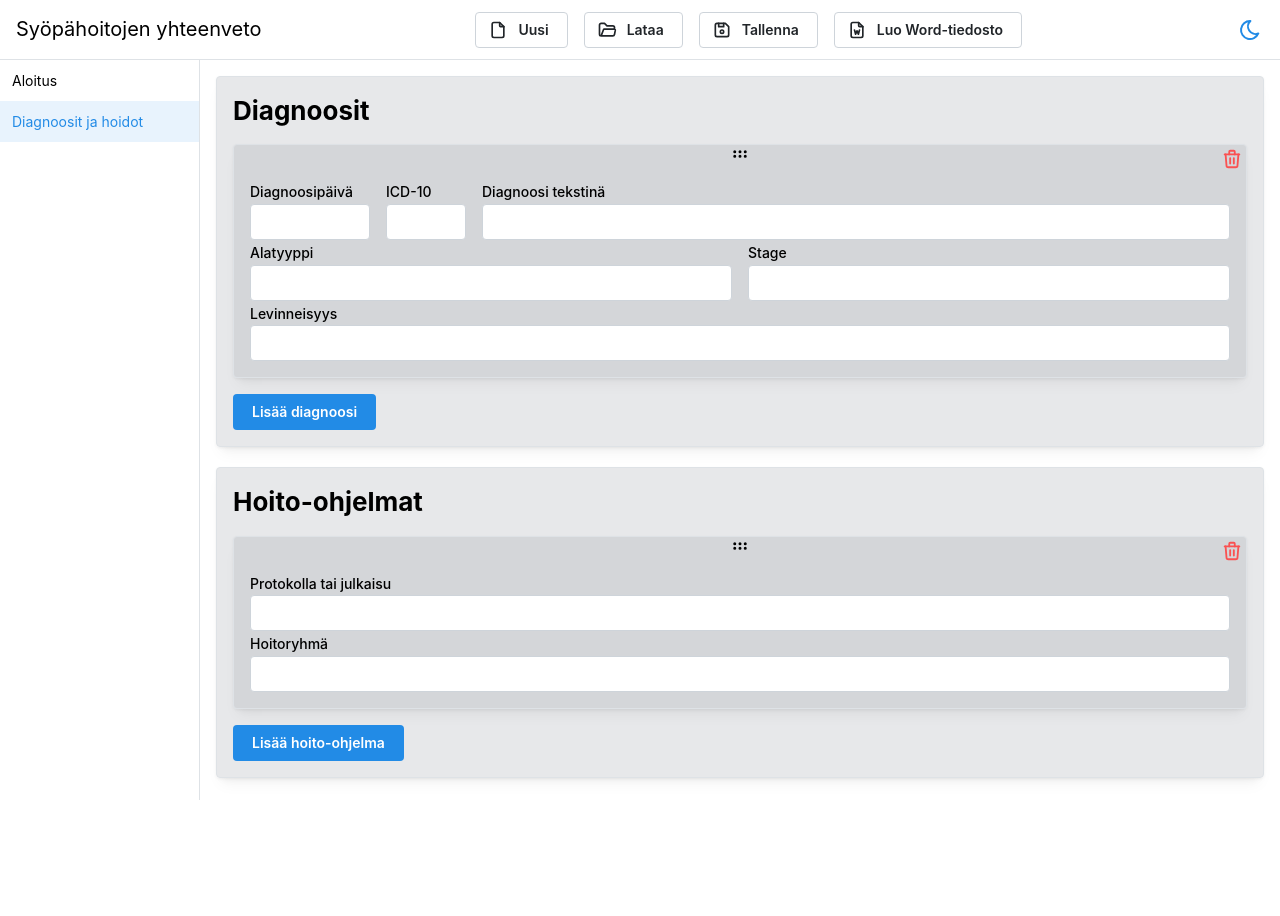
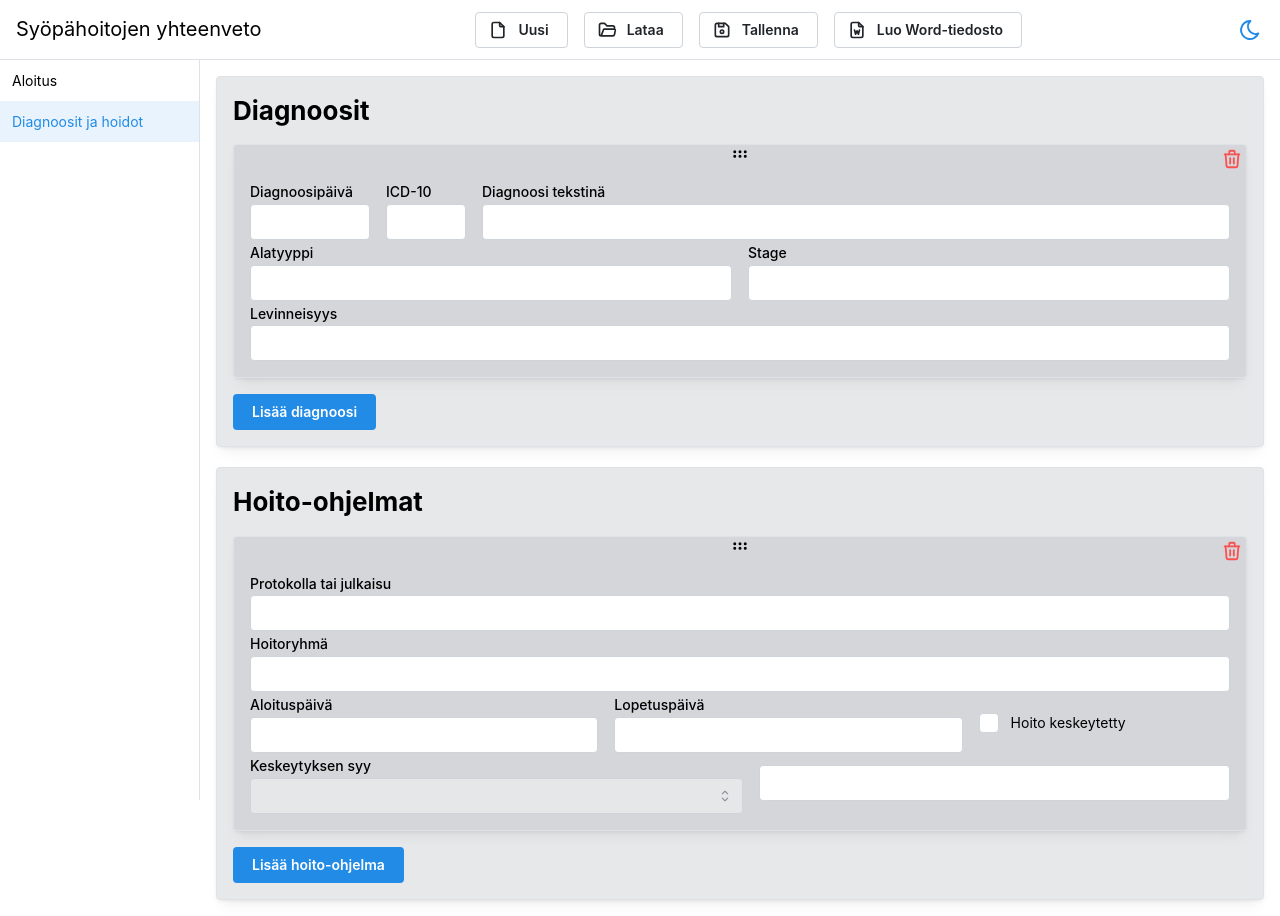
Before and after one commit to kuopiohema/cancer-treatment-summary, a React (Vite) app: page / in a window 1280 px wide. Both pictures are taken after a click on the link "Diagnoosit ja hoidot". Before the commit the page ends 800 px from the top, so only its background shows below. Built offline with nearby package versions, Linux system fonts and the light colour scheme.

Commit message:
Basic structure cont.

```diff
--- a/package.json
+++ b/package.json
@@ -12,12 +12,10 @@
   "dependencies": {
     "@hello-pangea/dnd": "^18.0.1",
     "@mantine/core": "^7.17.5",
-    "@mantine/dates": "^7.17.5",
     "@mantine/form": "^7.17.5",
     "@mantine/hooks": "^7.17.5",
     "@mantine/modals": "^7.17.5",
     "@tabler/icons-react": "^3.31.0",
-    "dayjs": "^1.11.13",
     "eslint-plugin-react-dom": "^1.48.5",
     "eslint-plugin-react-x": "^1.48.5",
     "react": "^19.0.0",
--- a/src/App.tsx
+++ b/src/App.tsx
@@ -52,7 +52,7 @@ export default function App() {
     })
 
     const handleSave = () => {
-        console.log(form.getValues())
+        console.log(JSON.stringify(form.getValues()))
     }
 
     const handleLoad = () => {
--- a/src/components/DateInputFormatted.tsx
+++ /dev/null
@@ -1,25 +0,0 @@
-import { DateInput, DateInputProps } from "@mantine/dates";
-import dayjs from "dayjs";
-
-export default function DateInputFormatted(props: DateInputProps) {
-    const dateParser: DateInputProps['dateParser'] = (input) => {
-        if (input === 't') {
-            return new Date()
-        }
-
-        const date = dayjs(input, 'D.M.YYYY')
-        if (date.isValid())
-            return date.toDate()
-        else
-            return dayjs(input, 'D.M.YY').toDate()
-    }
-
-    return (
-        <DateInput
-            valueFormat="DD.MM.YYYY"
-            dateParser={dateParser}
-            clearable
-            {...props}
-        />
-    )
-}
--- /dev/null
+++ b/src/components/FormRow.tsx
@@ -0,0 +1,7 @@
+import {Group, type GroupProps} from '@mantine/core'
+
+export default function FormRow(props: GroupProps) {
+    return (
+        <Group grow w="100%" preventGrowOverflow={false} {...props} />
+    )
+}
--- a/src/formContext.ts
+++ b/src/formContext.ts
@@ -8,9 +8,9 @@ interface ArrayItem {
 const newArrayItem = (): ArrayItem => ({ key: randomId() })
 
 interface Diagnosis extends ArrayItem {
+    date: string
     icd10: string
     text: string
-    date: Date | null
     subtype: string
     stage: string
     spread: string
@@ -18,9 +18,9 @@ interface Diagnosis extends ArrayItem {
 
 export const newDiagnosis = (): Diagnosis => ({
     ...newArrayItem(),
+    date: '',
     icd10: '',
     text: '',
-    date: null,
     subtype: '',
     stage: '',
     spread: ''
--- a/src/main.tsx
+++ b/src/main.tsx
@@ -2,22 +2,14 @@ import {StrictMode} from 'react'
 import {createRoot} from 'react-dom/client'
 import App from './App.tsx'
 import {MantineProvider} from '@mantine/core'
-import { ModalsProvider } from '@mantine/modals'
-import { DatesProvider } from '@mantine/dates'
-import 'dayjs/locale/fi'
-import dayjs from 'dayjs'
-import customParseFormat from 'dayjs/plugin/customParseFormat'
-
-dayjs.extend(customParseFormat)
+import {ModalsProvider} from '@mantine/modals'
 
 createRoot(document.getElementById('root')!).render(
     <StrictMode>
         <MantineProvider defaultColorScheme="auto">
-            <DatesProvider settings={{ locale: 'fi', timezone: 'UTC' }}>
-                <ModalsProvider>
-                    <App />
-                </ModalsProvider>
-            </DatesProvider>
+            <ModalsProvider>
+                <App />
+            </ModalsProvider>
         </MantineProvider>
     </StrictMode>
 )
--- a/src/pages/Treatments.tsx
+++ b/src/pages/Treatments.tsx
@@ -1,14 +1,22 @@
-import { Group, SimpleGrid, Textarea, TextInput } from '@mantine/core'
-import { newDiagnosis, newProtocol, useFormContext } from '../formContext.ts'
+import {Checkbox, type ComboboxData, Select, SimpleGrid, Textarea, TextInput} from '@mantine/core'
+import {newDiagnosis, newProtocol, useFormContext} from '../formContext.ts'
 import ItemCard from '../components/ItemCard.tsx'
 import ItemList from '../components/ItemList.tsx'
-import DateInputFormatted from '../components/DateInputFormatted.tsx'
+import FormRow from '../components/FormRow.tsx'
 
 export default function Treatments() {
     const form = useFormContext()
 
+    const interruptionReasonOptions: ComboboxData = [
+        {value: 'unknown', label: 'Ei tiedossa'},
+        {value: 'toxicity', label: 'Toksisuus'},
+        {value: 'refractory', label: 'Riittämätön hoitovaste'},
+        {value: 'relapse', label: 'Relapsi'},
+        {value: 'other', label: 'Muu, mikä?'}
+    ]
+
     return (
-        <SimpleGrid spacing="lg" cols={{ base: 1, xl: 2 }}>
+        <SimpleGrid spacing="lg" cols={{base: 1, xl: 2}}>
             <ItemList
                 form={form}
                 formPath="treatments.diagnoses"
@@ -26,8 +34,8 @@ export default function Treatments() {
                             index={index}
                             draggableId={item.key}
                         >
-                            <Group grow w="100%" preventGrowOverflow={false}>
-                                <DateInputFormatted
+                            <FormRow>
+                                <TextInput
                                     key={form.key(`${key}.date`)}
                                     {...form.getInputProps(`${key}.date`)}
                                     label="Diagnoosipäivä"
@@ -46,8 +54,8 @@ export default function Treatments() {
                                     {...form.getInputProps(`${key}.text`)}
                                     label="Diagnoosi tekstinä"
                                 />
-                            </Group>
-                            <Group grow w="100%" preventGrowOverflow={false}>
+                            </FormRow>
+                            <FormRow>
                                 <TextInput
                                     key={form.key(`${key}.subtype`)}
                                     {...form.getInputProps(`${key}.subtype`)}
@@ -58,7 +66,7 @@ export default function Treatments() {
                                     {...form.getInputProps(`${key}.stage`)}
                                     label="Stage"
                                 />
-                            </Group>
+                            </FormRow>
                             <Textarea
                                 key={form.key(`${key}.spread`)}
                                 {...form.getInputProps(`${key}.spread`)}
@@ -74,7 +82,7 @@ export default function Treatments() {
                 formPath="treatments.protocols"
                 itemFactory={newProtocol}
                 title="Hoito-ohjelmat"
-                addButtonText='Lisää hoito-ohjelma'
+                addButtonText="Lisää hoito-ohjelma"
             >
                 {form.getValues().treatments.protocols.map((item, index) => {
                     const key = `treatments.protocols.${index}`
@@ -97,6 +105,36 @@ export default function Treatments() {
                                 {...form.getInputProps(`${key}.group`)}
                                 label="Hoitoryhmä"
                             />
+                            <FormRow>
+                                <TextInput
+                                    key={form.key(`${key}.startDate`)}
+                                    {...form.getInputProps(`${key}.startDate`)}
+                                    label="Aloituspäivä"
+                                />
+                                <TextInput
+                                    key={form.key(`${key}.endDate`)}
+                                    {...form.getInputProps(`${key}.endDate`)}
+                                    label="Lopetuspäivä"
+                                />
+                                <Checkbox
+                                    key={form.key(`${key}.interrupted`)}
+                                    {...form.getInputProps(`${key}.interrupted`, { type: 'checkbox' })}
+                                    label="Hoito keskeytetty"
+                                />
+                            </FormRow>
+                            <FormRow>
+                                <Select
+                                    key={form.key(`${key}.interruptionReason`)}
+                                    {...form.getInputProps(`${key}.interruptionReason`)}
+                                    label="Keskeytyksen syy"
+                                    disabled={!form.getValues().treatments.protocols[index].interrupted}
+                                    data={interruptionReasonOptions}
+                                />
+                                <TextInput
+                                    key={form.key(`${key}.interruptionReasonOther`)}
+                                    {...form.getInputProps(`${key}.interruptionReasonOther`)}
+                                />
+                            </FormRow>
                         </ItemCard>
                     )
                 })}
```
Also changed, not shown: 1 other file (tests, documents, lock files or other folders).
